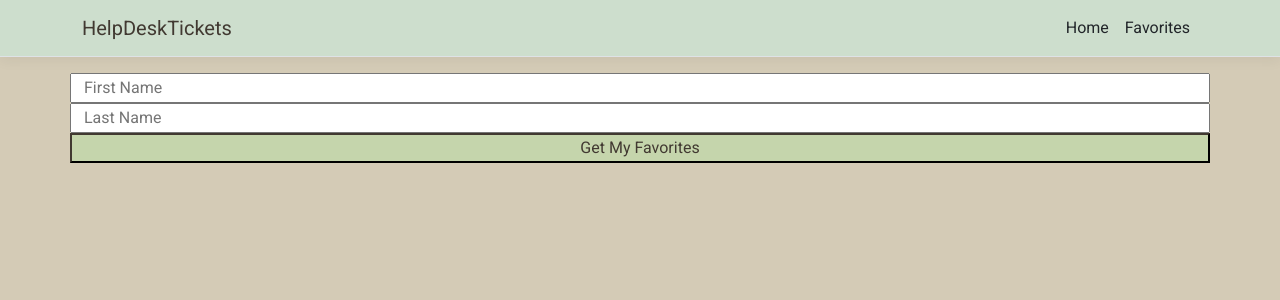
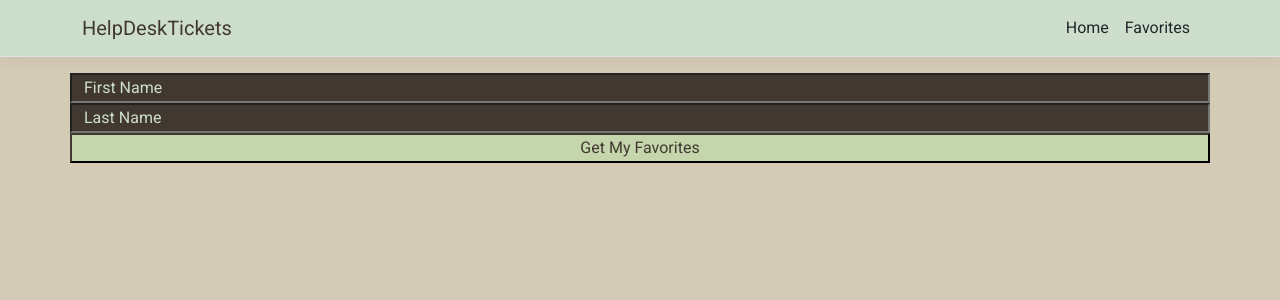
Before and after one commit to kpranger/HelpDeskTicketSystem, an Angular app in the folder HelpDeskTickets/ClientApp/: page /Favorites in a window 1280 px wide. Shown: the top 300 px of the page. Built offline with nearby package versions, Linux system fonts and the light colour scheme.

Commit message:
added filtering tickets

```diff
--- a/HelpDeskTickets/ClientApp/src/app/favorite-ticket/favorite-ticket.component.css
+++ b/HelpDeskTickets/ClientApp/src/app/favorite-ticket/favorite-ticket.component.css
@@ -0,0 +1,7 @@
+input{
+    background-color: #413931;
+    color: #cddecd;
+}
+::placeholder{
+    color: #cddecd;
+}
--- a/HelpDeskTickets/ClientApp/src/app/favorites-list/favorites-list.component.css
+++ b/HelpDeskTickets/ClientApp/src/app/favorites-list/favorites-list.component.css
@@ -0,0 +1,7 @@
+input{
+    background-color: #413931;
+    color: #cddecd;
+}
+::placeholder{
+    color: #cddecd;
+}
--- a/HelpDeskTickets/ClientApp/src/app/resolved-ticket/resolved-ticket.component.css
+++ b/HelpDeskTickets/ClientApp/src/app/resolved-ticket/resolved-ticket.component.css
@@ -0,0 +1,7 @@
+input{
+    background-color: #413931;
+    color: #cddecd;
+}
+::placeholder{
+    color: #cddecd;
+}
--- a/HelpDeskTickets/ClientApp/src/app/ticket-list/ticket-list.component.html
+++ b/HelpDeskTickets/ClientApp/src/app/ticket-list/ticket-list.component.html
@@ -1,14 +1,43 @@
 <div class="button">
   <button *ngIf="!showForm" (click)="ToggleDisplay()">Add Ticket</button>
 </div>
-  <div class="newTicketForm">
-    <app-add-ticket *ngIf="showForm" (created)="NewTicket($event)" > </app-add-ticket>
-  </div>
-  <!-- the $event receives the output from the addTicket-->
+<div class="newTicketForm">
+  <app-add-ticket *ngIf="showForm" (created)="NewTicket($event)" (created)="ToggleDisplay()"> </app-add-ticket>
+</div>
 
+<!-- <div class="dropdown">
+  <button class="btn btn-secondary dropdown-toggle" href="#" role="button" data-bs-toggle="dropdown" aria-expanded="false">
+    View By Status
+  </button>
+
+  <ul class="dropdown-menu">
+    <li><button class="dropdown-item" (click)="ToggleStatus("Open")>Open</button></li>
+    <li><a class="dropdown-item" (click)="ToggleStatus("Accepted")>Accepted</button></li>
+    <li><a class="dropdown-item" (click)="ToggleStatus("Resolved")>Resolved</a></li>
+  </ul>
+</div> -->
+
+<!-- <select id="CountryList">
+  <option value="Open">Open</option>
+  <option value="Accepted">Accepted</option>
+  <option value="Resolved">Resolved</option>
+</select>
+<button (click)="ToggleStatus(value)">View By Status</button> -->
+
+<div class="button">
+  <button (click)="ToggleStatus('Open')" *ngIf="!showOpens; else elseBlock">Show Open Tickets</button>
+<ng-template #elseBlock><button (click)="ToggleStatus('Open')">Show All Tickets</button></ng-template>
+</div>
 
 
 <!--Display list of tickets-->
-<div *ngFor="let t of tickets" class="ticketList">
-  <a routerLink="/TicketDetails/{{ t.ticketId }}">{{ t.title }}</a>
+<div *ngIf="!showOpens">
+  <div  *ngFor="let t of tickets" class="ticketList">
+    <a routerLink="/TicketDetails/{{ t.ticketId }}">{{ t.title }}</a>
+  </div>
 </div>
+<div *ngIf="showOpens">
+  <div  *ngFor="let t of byStatus" class="ticketList">
+    <a routerLink="/TicketDetails/{{ t.ticketId }}">{{ t.title }}</a>
+  </div>
+</div>
--- a/HelpDeskTickets/ClientApp/src/app/ticket-list/ticket-list.component.ts
+++ b/HelpDeskTickets/ClientApp/src/app/ticket-list/ticket-list.component.ts
@@ -14,6 +14,8 @@ export class TicketListComponent implements OnInit {
 
   newTicket:Ticket = {} as Ticket;
   showForm:boolean = false;
+  showOpens:boolean = false;
+  byStatus:Ticket[] = [];
 
   tickets:Ticket[] = [];
   ngOnInit(): void {
@@ -33,4 +35,10 @@ export class TicketListComponent implements OnInit {
     this.showForm= !this.showForm;
   }
 
+  ToggleStatus(status:string){
+    this.showOpens = !this.showOpens;
+    this.ticketService.getByStatus(status).subscribe((response:Ticket[]) =>this.byStatus=response)
+    console.log(this.byStatus)
+  }
+
 }
```
